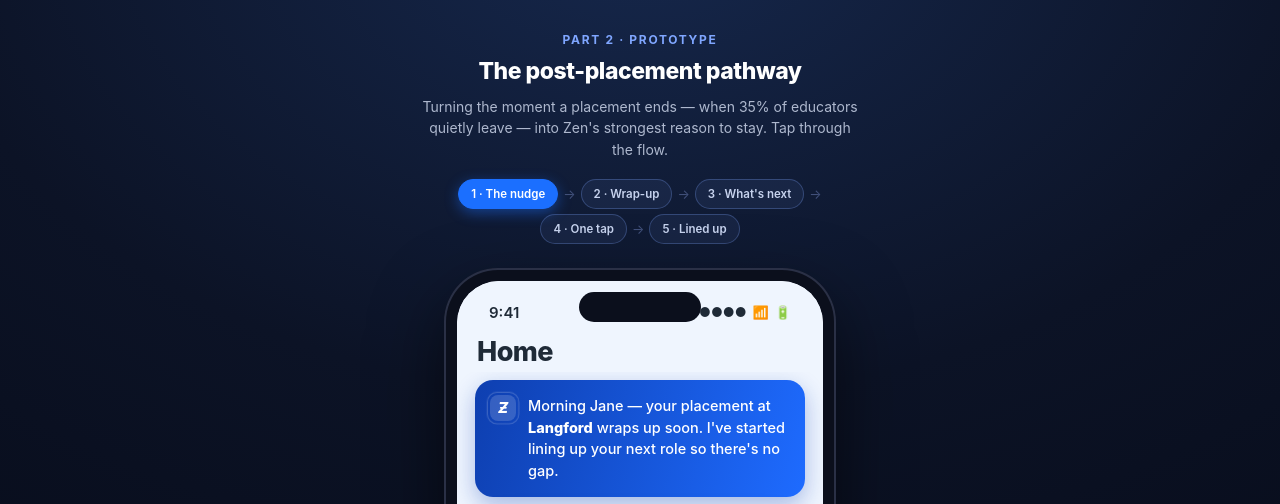
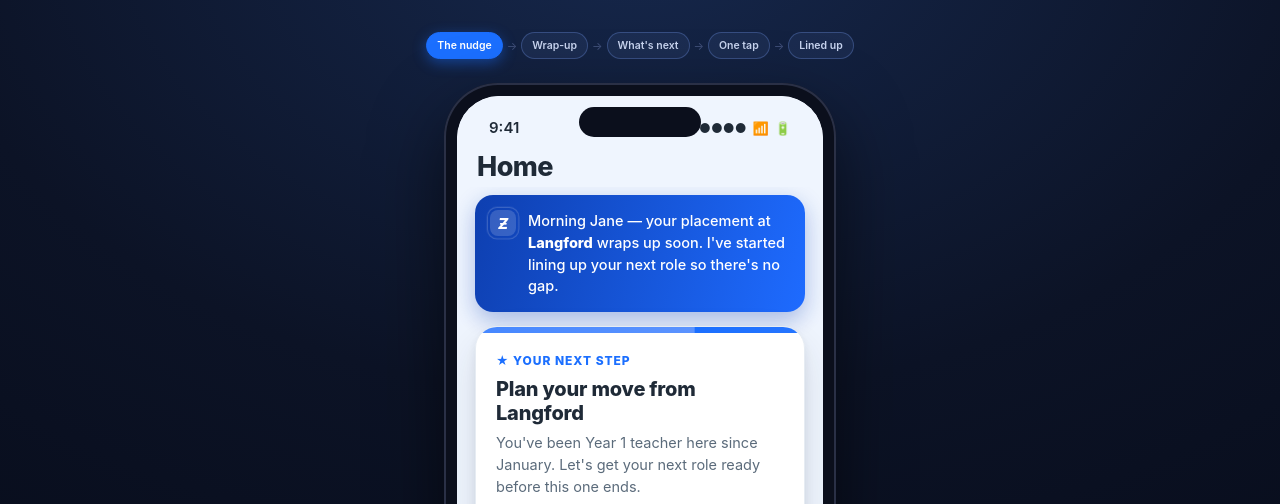
Before and after one commit to Jagojames/Zen-Educate---Interview, a website: page index.html in a window 1280 px wide. Shown: the top 504 px of the page. Drawn offline with Linux system fonts and the light colour scheme.

Commit message:
later version

```diff
--- a/index.html
+++ b/index.html
@@ -1,7 +1,7 @@
 <!DOCTYPE html>
-<!-- saved from url=(0038)file:///Users/j/Downloads/index_1.html -->
-<html lang="en"><head><meta http-equiv="Content-Type" content="text/html; charset=UTF-8">
-
+<html lang="en">
+<head>
+<meta charset="UTF-8">
 <meta name="viewport" content="width=device-width, initial-scale=1.0">
 <title>Zen — Your next step</title>
 <style>
@@ -39,15 +39,15 @@
     color:var(--ink);display:flex;flex-direction:column;align-items:center;
     min-height:100vh;padding:32px 16px 64px;gap:24px;
   }
-  .stage-head{max-width:440px;text-align:center;color:#fff;}
+  .stage-head{max-width:640px;text-align:center;color:#fff;}
   .stage-head .eyebrow{font-size:12px;letter-spacing:.14em;text-transform:uppercase;color:#7FA6FF;font-weight:700;margin-bottom:10px;}
   .stage-head h1{font-size:23px;line-height:1.25;font-weight:800;margin-bottom:10px;letter-spacing:-.02em;}
   .stage-head p{font-size:14px;line-height:1.55;color:#AEB8CE;}
-  .flowmap{display:flex;align-items:center;gap:5px;justify-content:center;flex-wrap:wrap;margin-top:18px;}
-  .flowmap button{font:inherit;cursor:pointer;border:1px solid rgba(127,166,255,.28);background:rgba(127,166,255,.08);color:#C7D3EE;font-size:11.5px;font-weight:600;padding:7px 12px;border-radius:20px;transition:.18s;white-space:nowrap;}
+  .flowmap{display:flex;align-items:center;gap:4px;justify-content:center;flex-wrap:nowrap;}
+  .flowmap button{font:inherit;cursor:pointer;border:1px solid rgba(127,166,255,.28);background:rgba(127,166,255,.08);color:#C7D3EE;font-size:10.5px;font-weight:600;padding:6px 10px;border-radius:18px;transition:.18s;white-space:nowrap;}
   .flowmap button:hover{border-color:#7FA6FF;color:#fff;}
   .flowmap button.active{background:var(--blue);border-color:var(--blue);color:#fff;box-shadow:0 4px 14px rgba(27,111,255,.45);}
-  .flowmap .arrow{color:#41507A;font-size:13px;}
+  .flowmap .arrow{color:#41507A;font-size:11px;}
 
   .device{width:392px;max-width:100%;background:#0b0f1c;border-radius:54px;padding:13px;box-shadow:0 30px 70px rgba(0,0,0,.55), inset 0 0 0 2px #2a3046;position:relative;}
   .notch{position:absolute;top:24px;left:50%;transform:translateX(-50%);width:122px;height:30px;background:#0b0f1c;border-radius:18px;z-index:60;}
@@ -300,19 +300,16 @@
 <body>
 
   <div class="stage-head">
-    <div class="eyebrow">Part 2 · Prototype</div>
-    <h1>The post-placement pathway</h1>
-    <p>Turning the moment a placement ends — when 35% of educators quietly leave — into Zen's strongest reason to stay. Tap through the flow.</p>
     <div class="flowmap" id="flowmap">
-      <button data-go="home" class="active">1 · The nudge</button>
+      <button data-go="home" class="active">The nudge</button>
       <span class="arrow">→</span>
-      <button data-go="checkin">2 · Wrap-up</button>
+      <button data-go="checkin">Wrap-up</button>
       <span class="arrow">→</span>
-      <button data-go="next">3 · What's next</button>
+      <button data-go="next">What's next</button>
       <span class="arrow">→</span>
-      <button data-go="apply">4 · One tap</button>
+      <button data-go="apply">One tap</button>
       <span class="arrow">→</span>
-      <button data-go="done">5 · Lined up</button>
+      <button data-go="done">Lined up</button>
     </div>
   </div>
 
@@ -367,11 +364,11 @@
           </div>
         </div>
         <div class="tabbar">
-          <div class="tab active"><svg viewBox="0 0 24 24" fill="none" stroke="currentColor" stroke-width="2"><path d="M3 10l9-7 9 7v9a2 2 0 0 1-2 2H5a2 2 0 0 1-2-2z"></path><path d="M9 21V12h6v9"></path></svg>Home</div>
-          <div class="tab"><svg viewBox="0 0 24 24" fill="none" stroke="currentColor" stroke-width="2"><rect x="4" y="3" width="16" height="18" rx="2"></rect><path d="M9 3v18"></path></svg>Supply</div>
-          <div class="tab"><svg viewBox="0 0 24 24" fill="none" stroke="currentColor" stroke-width="2"><rect x="3" y="4" width="18" height="18" rx="2"></rect><path d="M16 2v4M8 2v4M3 10h18"></path></svg>Calendar</div>
-          <div class="tab"><svg viewBox="0 0 24 24" fill="none" stroke="currentColor" stroke-width="2"><path d="M11 17l-4-4 3-3 6 6M14 7l3-3 3 3-3 3"></path></svg>Jobs</div>
-          <div class="tab"><svg viewBox="0 0 24 24" fill="none" stroke="currentColor" stroke-width="2"><circle cx="5" cy="12" r="1.6"></circle><circle cx="12" cy="12" r="1.6"></circle><circle cx="19" cy="12" r="1.6"></circle></svg>More</div>
+          <div class="tab active"><svg viewBox="0 0 24 24" fill="none" stroke="currentColor" stroke-width="2"><path d="M3 10l9-7 9 7v9a2 2 0 0 1-2 2H5a2 2 0 0 1-2-2z"/><path d="M9 21V12h6v9"/></svg>Home</div>
+          <div class="tab"><svg viewBox="0 0 24 24" fill="none" stroke="currentColor" stroke-width="2"><rect x="4" y="3" width="16" height="18" rx="2"/><path d="M9 3v18"/></svg>Supply</div>
+          <div class="tab"><svg viewBox="0 0 24 24" fill="none" stroke="currentColor" stroke-width="2"><rect x="3" y="4" width="18" height="18" rx="2"/><path d="M16 2v4M8 2v4M3 10h18"/></svg>Calendar</div>
+          <div class="tab"><svg viewBox="0 0 24 24" fill="none" stroke="currentColor" stroke-width="2"><path d="M11 17l-4-4 3-3 6 6M14 7l3-3 3 3-3 3"/></svg>Jobs</div>
+          <div class="tab"><svg viewBox="0 0 24 24" fill="none" stroke="currentColor" stroke-width="2"><circle cx="5" cy="12" r="1.6"/><circle cx="12" cy="12" r="1.6"/><circle cx="19" cy="12" r="1.6"/></svg>More</div>
         </div>
       </div>
 
@@ -412,7 +409,7 @@
               <div class="row">
                 <div class="ic">🔓</div>
                 <div class="tx"><div class="t">Stay open to Langford</div><div class="s">Let them re-book you directly next term</div></div>
-                <label class="tg"><input type="checkbox" checked="" onchange="var t=this.parentNode;t.querySelector(&#39;.track&#39;).style.background=this.checked?&#39;var(--blue)&#39;:&#39;#C9D3E0&#39;;t.querySelector(&#39;.knob&#39;).style.left=this.checked?&#39;23px&#39;:&#39;3px&#39;;"><span class="track"></span><span class="knob"></span></label>
+                <label class="tg"><input type="checkbox" checked onchange="var t=this.parentNode;t.querySelector('.track').style.background=this.checked?'var(--blue)':'#C9D3E0';t.querySelector('.knob').style.left=this.checked?'23px':'3px';"><span class="track"></span><span class="knob"></span></label>
               </div>
             </div>
           </div>
@@ -527,7 +524,7 @@
       <div class="page" id="done">
         <div class="confetti" id="confetti"></div>
         <div class="confwrap">
-          <div class="checkc"><svg viewBox="0 0 24 24" fill="none" stroke="#2FC178" stroke-width="3" stroke-linecap="round" stroke-linejoin="round"><path d="M20 6L9 17l-5-5"></path></svg></div>
+          <div class="checkc"><svg viewBox="0 0 24 24" fill="none" stroke="#2FC178" stroke-width="3" stroke-linecap="round" stroke-linejoin="round"><path d="M20 6L9 17l-5-5"/></svg></div>
           <h2>You're lined up</h2>
           <p class="cp">Edgefield has your interest — <b style="color:var(--ink);">17 days before</b> Langford even ends. No gap, no scramble.</p>
 
@@ -727,6 +724,5 @@
   window.finish = finish;
   window.go = go;
 </script>
-
-
-</body></html>
+</body>
+</html>
```
